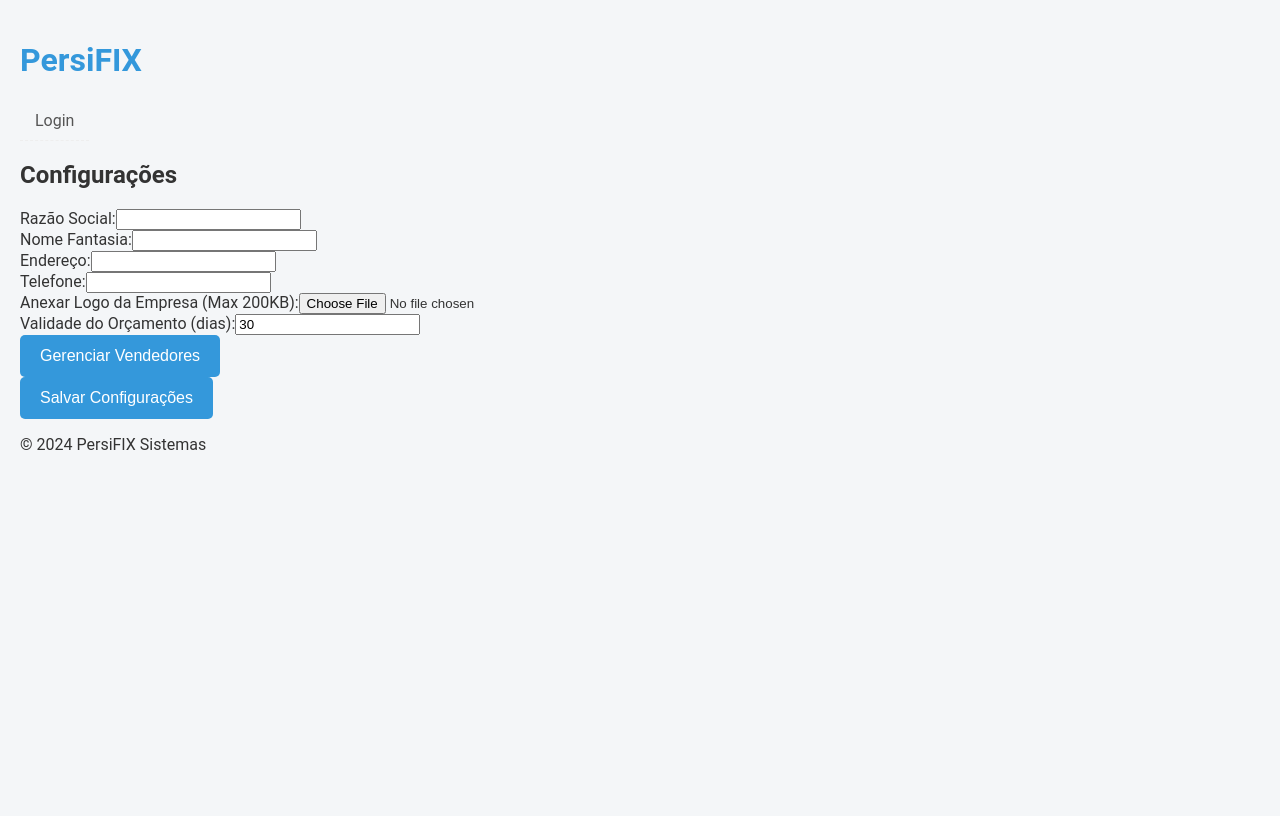
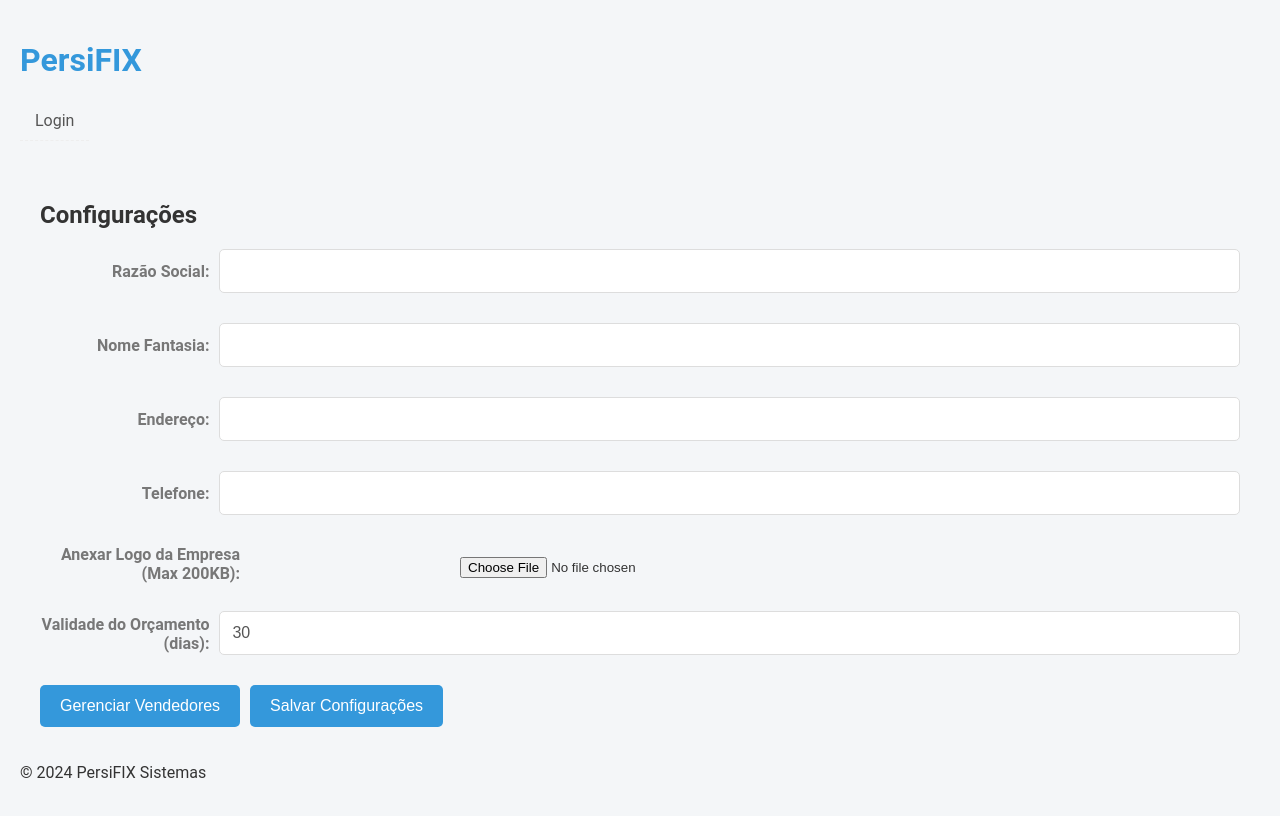
Before and after one commit to volcovrafael06/bolt-generated-project, a React (Vite) app: page /configuracoes in a window 1280 px wide. Built offline with nearby package versions, Linux system fonts and the light colour scheme.

Commit message:
Initial commit

```diff
--- /dev/null
+++ b/src/components/Configuracoes.css
@@ -0,0 +1,52 @@
+.configuracoes-container {
+  padding: 20px;
+}
+
+.configuracoes-container h2 {
+  margin-bottom: 20px;
+}
+
+.form-group {
+  margin-bottom: 20px;
+  display: flex;
+  flex-direction: row; /* Align label and input in a row */
+  align-items: center; /* Vertically align label and input */
+}
+
+.form-group label {
+  display: inline-block;
+  width: 200px; /* Adjust the width as needed */
+  text-align: right; /* Align labels to the right */
+  margin-right: 10px; /* Add some spacing between label and input */
+}
+
+.form-group input[type="text"],
+.form-group input[type="tel"],
+.form-group input[type="number"] {
+  width: calc(100% - 210px); /* Adjust the width based on label width and spacing */
+  padding: 8px;
+  border: 1px solid #ccc;
+  border-radius: 4px;
+}
+
+.form-group input[type="file"] {
+  margin-left: 210px; /* Align file input with the other inputs */
+}
+
+.form-actions {
+  margin-top: 20px;
+}
+
+.form-actions button {
+  padding: 10px 15px;
+  background-color: #3498db;
+  color: #fff;
+  border: none;
+  border-radius: 5px;
+  cursor: pointer;
+  margin-right: 10px;
+}
+
+.form-actions button:hover {
+  background-color: #2980b9;
+}
--- a/src/components/Configuracoes.jsx
+++ b/src/components/Configuracoes.jsx
@@ -1,202 +1,81 @@
-import React, { useState, useRef, useEffect } from 'react';
+import React, { useState } from 'react';
+import './Configuracoes.css';
 
-function Configuracoes({ setCompanyLogo, setValidadeOrcamento, validadeOrcamento }) { // Ensure validadeOrcamento is in props
-  const [showNewSellerForm, setShowNewSellerForm] = useState(false);
-  const [newSellerName, setNewSellerName] = useState('');
-  const [newSellerPassword, setNewSellerPassword] = useState('');
-  const [showSellerMenu, setShowSellerMenu] = useState(false);
-  const [sellers, setSellers] = useState([
-    { id: 1, name: 'Vendedor 1', status: 'ativo' },
-    { id: 2, name: 'Vendedor 2', status: 'ativo' },
-  ]);
-
+function Configuracoes() {
   const [razaoSocial, setRazaoSocial] = useState('');
   const [nomeFantasia, setNomeFantasia] = useState('');
   const [endereco, setEndereco] = useState('');
   const [telefone, setTelefone] = useState('');
-  const [logoEmpresa, setLogoEmpresa] = useState(null);
-  const [validadeOrcamentoLocal, setValidadeOrcamentoLocal] = useState('');
-  const [logoPreview, setLogoPreview] = useState(null);
+  const [validadeOrcamento, setValidadeOrcamento] = useState(30);
 
-  useEffect(() => {
-    // Initialize local state with prop value on mount or when prop changes
-    setValidadeOrcamentoLocal(validadeOrcamento);
-  }, [validadeOrcamento]);
-
-
-  const menuRef = useRef(null);
-
-  const handleToggleSellerMenu = () => {
-    setShowSellerMenu(!showSellerMenu);
-    setShowNewSellerForm(false);
-  };
-
-  const handleDeleteSeller = (sellerId) => {
-    const updatedSellers = sellers.filter(seller => seller.id !== sellerId);
-    setSellers(updatedSellers);
-    alert(`Vendedor com ID ${sellerId} excluído com sucesso!`);
-  };
-
-  const handleBlockSeller = (sellerId) => {
-    const updatedSellers = sellers.map(seller =>
-      seller.id === sellerId ? { ...seller, status: seller.status === 'ativo' ? 'bloqueado' : 'ativo' } : seller
-    );
-    setSellers(updatedSellers);
-    const seller = sellers.find(seller => seller.id === sellerId);
-    const newStatus = seller.status === 'ativo' ? 'bloqueado' : 'ativo';
-    alert(`Vendedor com ID ${sellerId} ${newStatus === 'bloqueado' ? 'bloqueado' : 'reativado'} com sucesso!`);
-  };
-
-
-  const handleEditSeller = (sellerId) => {
-    alert(`Opção de editar vendedor com ID ${sellerId} será implementada.`);
-  };
-
-  const handleCreateSellerMenuClick = () => {
-    setShowNewSellerForm(true);
-    setShowSellerMenu(false);
-  };
-
-  const handleCancelCreateSeller = () => {
-    setShowNewSellerForm(false);
-    setNewSellerName('');
-    setNewSellerPassword('');
-  };
-
-  const handleCreateNewSeller = () => {
-    const newSeller = { id: sellers.length + 1, name: newSellerName, status: 'ativo' };
-    setSellers([...sellers, newSeller]);
-    alert(`Novo vendedor "${newSellerName}" criado com sucesso! (Senha: ${newSellerPassword})`);
-    setShowNewSellerForm(false);
-    setNewSellerName('');
-    setNewSellerPassword('');
-  };
-
-  const handleSaveConfiguracoes = () => {
-    const configuracoes = {
+  const handleSubmit = (event) => {
+    event.preventDefault();
+    // Handle form submission logic here
+    console.log('Form submitted', {
       razaoSocial,
       nomeFantasia,
       endereco,
       telefone,
-      logoEmpresa: logoEmpresa ? logoEmpresa.name : null,
-      validadeOrcamento: validadeOrcamentoLocal,
-    };
-    alert(`Configurações salvas com sucesso!\n\n${JSON.stringify(configuracoes, null, 2)}`);
-    setCompanyLogo(logoEmpresa);
-    setValidadeOrcamento(validadeOrcamentoLocal);
+      validadeOrcamento,
+    });
   };
 
-  const handleLogoEmpresaChange = (e) => {
-    const file = e.target.files[0];
-    if (file) {
-      if (file.size > 200000) {
-        alert("O tamanho do logo deve ser menor que 200KB.");
-        e.target.value = '';
-        setLogoEmpresa(null);
-        setLogoPreview(null);
-        return;
-      }
-      setLogoEmpresa(file);
-      setLogoPreview(URL.createObjectURL(file));
-    } else {
-      setLogoEmpresa(null);
-      setLogoPreview(null);
-    }
-  };
-
-  useEffect(() => {
-    const handleClickOutside = (event) => {
-      if (menuRef.current && !menuRef.current.contains(event.target) && !event.target.closest('button[onClick="handleToggleSellerMenu"]')) {
-        setShowSellerMenu(false);
-      }
-    };
-
-    document.addEventListener('mousedown', handleClickOutside);
-    return () => {
-      document.removeEventListener('mousedown', handleClickOutside);
-    };
-  }, [menuRef]);
-
-
   return (
-    <div>
+    <div className="configuracoes-container">
       <h2>Configurações</h2>
-      <form>
-        <div>
+      <form onSubmit={handleSubmit}>
+        <div className="form-group">
           <label htmlFor="razaoSocial">Razão Social:</label>
-          <input type="text" id="razaoSocial" name="razaoSocial" value={razaoSocial} onChange={(e) => setRazaoSocial(e.target.value)} />
+          <input
+            type="text"
+            id="razaoSocial"
+            value={razaoSocial}
+            onChange={(e) => setRazaoSocial(e.target.value)}
+          />
         </div>
-        <div>
+        <div className="form-group">
           <label htmlFor="nomeFantasia">Nome Fantasia:</label>
-          <input type="text" id="nomeFantasia" name="nomeFantasia" value={nomeFantasia} onChange={(e) => setNomeFantasia(e.target.value)} />
+          <input
+            type="text"
+            id="nomeFantasia"
+            value={nomeFantasia}
+            onChange={(e) => setNomeFantasia(e.target.value)}
+          />
         </div>
-        <div>
+        <div className="form-group">
           <label htmlFor="endereco">Endereço:</label>
-          <input type="text" id="endereco" name="endereco" value={endereco} onChange={(e) => setEndereco(e.target.value)} />
+          <input
+            type="text"
+            id="endereco"
+            value={endereco}
+            onChange={(e) => setEndereco(e.target.value)}
+          />
         </div>
-        <div>
+        <div className="form-group">
           <label htmlFor="telefone">Telefone:</label>
-          <input type="tel" id="telefone" name="telefone" value={telefone} onChange={(e) => setTelefone(e.target.value)} />
+          <input
+            type="tel"
+            id="telefone"
+            value={telefone}
+            onChange={(e) => setTelefone(e.target.value)}
+          />
         </div>
-        <div>
-          <label htmlFor="logoEmpresa">Anexar Logo da Empresa (Max 200KB):</label>
-          <input type="file" id="logoEmpresa" name="logoEmpresa" onChange={handleLogoEmpresaChange} />
-          {logoPreview && (
-            <div>
-              <p>Pré-visualização do Logo:</p>
-              <img src={logoPreview} alt="Pré-visualização do Logo" style={{ maxHeight: '100px' }} />
-            </div>
-          )}
+        <div className="form-group">
+          <label htmlFor="logo">Anexar Logo da Empresa (Max 200KB):</label>
+          <input type="file" id="logo" />
         </div>
-        <div>
+        <div className="form-group">
           <label htmlFor="validadeOrcamento">Validade do Orçamento (dias):</label>
-          <input type="number" id="validadeOrcamento" name="validadeOrcamento" value={validadeOrcamentoLocal} onChange={(e) => setValidadeOrcamentoLocal(e.target.value)} />
+          <input
+            type="number"
+            id="validadeOrcamento"
+            value={validadeOrcamento}
+            onChange={(e) => setValidadeOrcamento(e.target.value)}
+          />
         </div>
-
-        <div style={{ position: 'relative' }}>
-          <button type="button" onClick={handleToggleSellerMenu}>Gerenciar Vendedores</button>
-          {showSellerMenu && (
-            <div ref={menuRef} className="seller-menu dropdown">
-              <h3>Vendedores</h3>
-              <ul>
-                {sellers.map(seller => (
-                  <li key={seller.id}>
-                    {seller.name} ({seller.status})
-                    <div>
-                      <button type="button" onClick={() => handleEditSeller(seller.id)}>Alterar</button>
-                      <button type="button" onClick={() => handleBlockSeller(seller.id)}>
-                        {seller.status === 'ativo' ? 'Bloquear' : 'Desbloquear'}
-                      </button>
-                      <button type="button" onClick={() => handleDeleteSeller(seller.id)}>Excluir</button>
-                    </div>
-                  </li>
-                ))}
-              </ul>
-              <button type="button" onClick={handleCreateSellerMenuClick}>Criar Novo Vendedor</button>
-            </div>
-          )}
-        </div>
-
-        {showNewSellerForm && (
-          <div className="new-seller-form">
-            <h3>Criar Novo Vendedor</h3>
-            <div>
-              <label htmlFor="newSellerName">Nome do Vendedor:</label>
-              <input type="text" id="newSellerName" name="newSellerName" value={newSellerName} onChange={(e) => setNewSellerName(e.target.value)} />
-            </div>
-            <div>
-              <label htmlFor="newSellerPassword">Senha:</label>
-              <input type="password" id="newSellerPassword" name="newSellerPassword" value={newSellerPassword} onChange={(e) => setNewSellerPassword(e.target.value)} />
-            </div>
-            <div>
-              <button type="button" onClick={handleCreateNewSeller}>Criar Vendedor</button>
-              <button type="button" onClick={handleCancelCreateSeller}>Cancelar</button>
-            </div>
-          </div>
-        )}
-
-        <div>
-          <button type="button" onClick={handleSaveConfiguracoes}>Salvar Configurações</button>
+        <div className="form-actions">
+          <button type="button">Gerenciar Vendedores</button>
+          <button type="submit">Salvar Configurações</button>
         </div>
       </form>
     </div>
```
Also changed, not shown: src/components/Budgets.jsx (+34 -3 lines).
